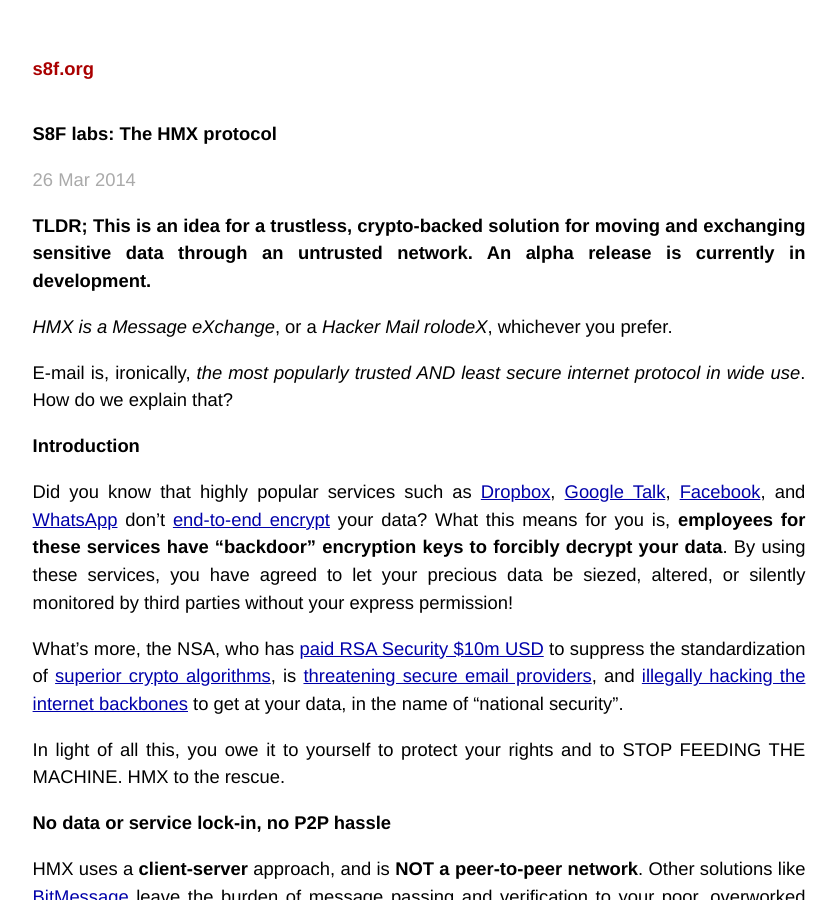
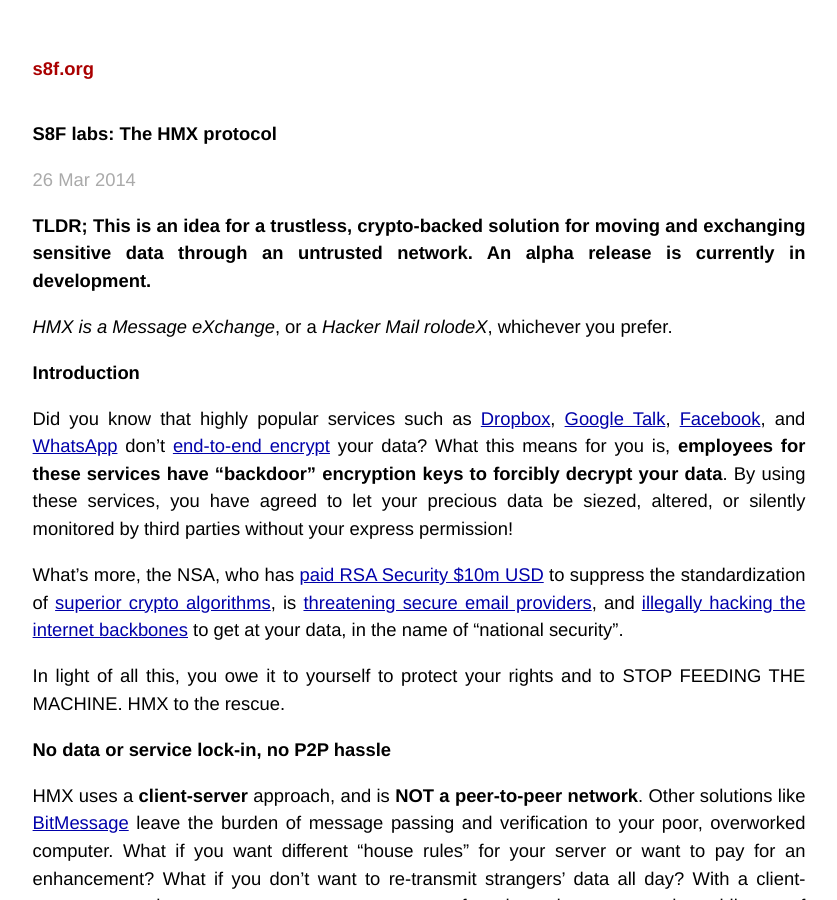
Before and after one commit to carlos8f/s8f.org, a Jekyll site: the page built from _posts/2014-03-26-1395871438.md, in a window 1280 px wide and 900 px high. Shown: the whole window, without its empty margins (221-1058 px from the left). Built offline with Jekyll 4.4.1, drawn with Linux system fonts in a browser that asks for light colours; Markdown is read by kramdown in place of the engine named in the settings.

Commit message:
remove random intro thought

```diff
--- a/_posts/2014-03-26-1395871438.md
+++ b/_posts/2014-03-26-1395871438.md
@@ -8,9 +8,6 @@
 An alpha release is currently in development.**
 
 _HMX is a Message eXchange_, or a _Hacker Mail rolodeX_, whichever you prefer.
-
-E-mail is, ironically, *the most popularly trusted AND least secure internet
-protocol in wide use*. How do we explain that?
 
 ### Introduction
 
```
